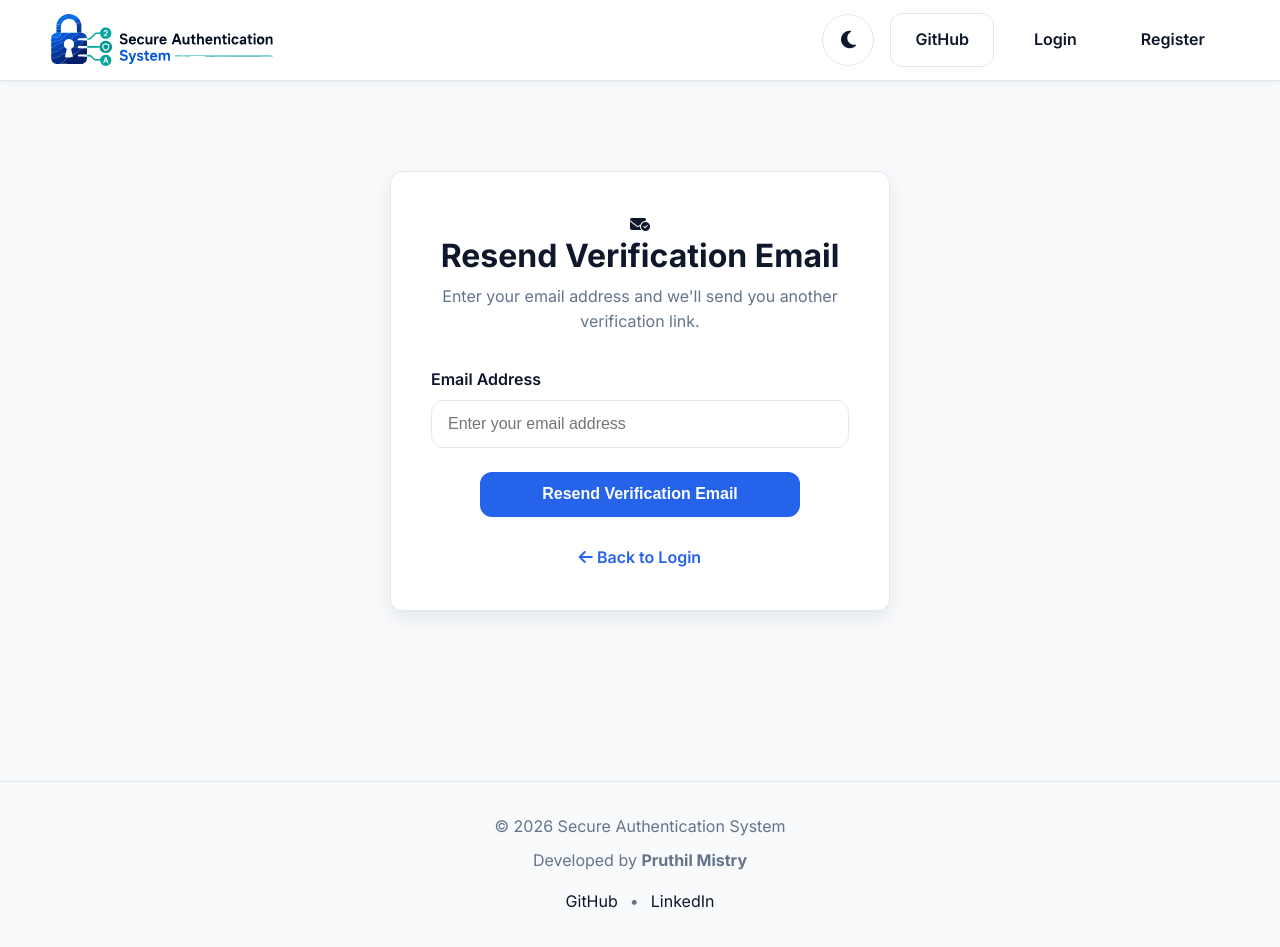
After one commit to Pruthil-21/secure-authentication-system, a Flask app: page /resend-verification in a window 1280 px wide. The commit adds this page. Run offline with Flask 3, Linux system fonts and the light colour scheme; some libraries are stand-ins or nearby versions.

Commit message:
feat(auth): add email verification with resend support

```diff
--- /dev/null
+++ b/authentication/forms/resend_verification_form.py
@@ -0,0 +1,39 @@
+"""
+Resend verification email form.
+"""
+
+from flask_wtf import FlaskForm
+
+from wtforms import (
+    EmailField,
+    SubmitField,
+)
+
+from wtforms.validators import (
+    DataRequired,
+    Email,
+    Length,
+)
+
+
+class ResendVerificationForm(FlaskForm):
+    """
+    Form used to resend the verification email.
+    """
+
+    email = EmailField(
+        "Email Address",
+        validators=[
+            DataRequired(),
+            Email(),
+            Length(max=120),
+        ],
+        render_kw={
+            "placeholder": "Enter your email address",
+            "autocomplete": "email",
+        },
+    )
+
+    submit = SubmitField(
+        "Resend Verification Email"
+    )
--- a/authentication/routes.py
+++ b/authentication/routes.py
@@ -52,6 +52,10 @@ from authentication.services.dashboard_service import (
 
 from authentication.services.profile_service import (
     ProfileService,
+)
+
+from authentication.forms.resend_verification_form import (
+    ResendVerificationForm,
 )
 
 from authentication.extensions import db
@@ -394,6 +398,41 @@ def forgot_password():
     )
 
 # ==========================================================
+# Resend Verification Email
+# ==========================================================
+
+@auth_bp.route(
+    "/resend-verification",
+    methods=["GET", "POST"],
+)
+def resend_verification():
+    """
+    Resend an email verification link.
+    """
+
+    form = ResendVerificationForm()
+
+    if form.validate_on_submit():
+
+        success, message = AuthService.resend_verification(
+            form.email.data,
+        )
+
+        flash(
+            message,
+            "info" if success else "danger",
+        )
+
+        return redirect(
+            url_for("auth.login")
+        )
+
+    return render_template(
+        "pages/resend_verification.html",
+        form=form,
+    )
+
+# ==========================================================
 # Reset Password
 # ==========================================================
 
@@ -490,11 +529,20 @@ def verify_email(token):
             url_for("auth.login")
         )
 
-    if not user.is_email_verified:
+    if user.is_email_verified:
 
-        user.is_email_verified = True
+        flash(
+            "Your email address is already verified.",
+            "info",
+        )
 
-        db.session.commit()
+        return redirect(
+            url_for("auth.login")
+        )
+
+    user.is_email_verified = True
+
+    db.session.commit()
 
     flash(
         "Your email has been verified successfully.",
--- a/static/css/auth.css
+++ b/static/css/auth.css
@@ -664,3 +664,61 @@ input:-webkit-autofill:active {
     color: #DC2626;
 
 }
+
+.btn-block {
+
+    display: block;
+
+    width: 100%;
+
+    max-width: 320px;
+
+    margin: 0 auto;
+
+}
+
+.auth-footer {
+
+    margin-top: 28px;
+
+    text-align: center;
+
+}
+
+/* ==========================================================
+   Authentication Links
+========================================================== */
+
+.auth-links {
+
+    display: flex;
+
+    flex-direction: column;
+
+    gap: 10px;
+
+    margin-bottom: 20px;
+
+}
+
+.auth-link {
+
+    text-decoration: none;
+
+    font-size: 0.95rem;
+
+    font-weight: 500;
+
+    color: var(--primary-color);
+
+    transition: color 0.2s ease;
+
+}
+
+.auth-link:hover {
+
+    color: var(--primary-hover);
+
+    text-decoration: underline;
+
+}
--- /dev/null
+++ b/templates/pages/resend_verification.html
@@ -0,0 +1,54 @@
+{% extends 'layout/base.html' %}
+
+{% block title %}
+  Resend Verification Email
+{% endblock %}
+
+{% block page_css %}
+  <link rel="stylesheet" href="{{ url_for('static', filename='css/auth.css') }}" />
+{% endblock %}
+
+{% block content %}
+  <section class="auth-section">
+    <div class="auth-container">
+      <div class="auth-card">
+        <div class="auth-header">
+          <div class="auth-icon">
+            <i class="fa-solid fa-envelope-circle-check"></i>
+          </div>
+
+          <h1>Resend Verification Email</h1>
+
+          <p>Enter your email address and we'll send you another verification link.</p>
+        </div>
+
+        <form method="POST" novalidate>
+          {{ form.hidden_tag() }}
+
+          <div class="form-group">
+            {{ form.email.label(class='form-label') }}
+
+            {{ form.email(class='form-control') }}
+
+            {% for error in form.email.errors %}
+              <small class="form-error">{{ error }}</small>
+            {% endfor %}
+          </div>
+          {{ form.submit(class='btn btn-primary btn-block') }}
+
+          <div class="auth-footer">
+            <a href="{{ url_for('auth.login') }}" class="back-link">
+              <i class="fa-solid fa-arrow-left"></i>
+
+              Back to Login
+            </a>
+          </div>
+        </form>
+      </div>
+    </div>
+  </section>
+{% endblock %}
+
+{% block page_js %}
+
+{% endblock %}
```
Also changed, not shown: authentication/forms/__init__.py (+8 -1 lines), authentication/services/auth_service.py (+80 -1 lines), templates/pages/login.html (+19 -97 lines).
